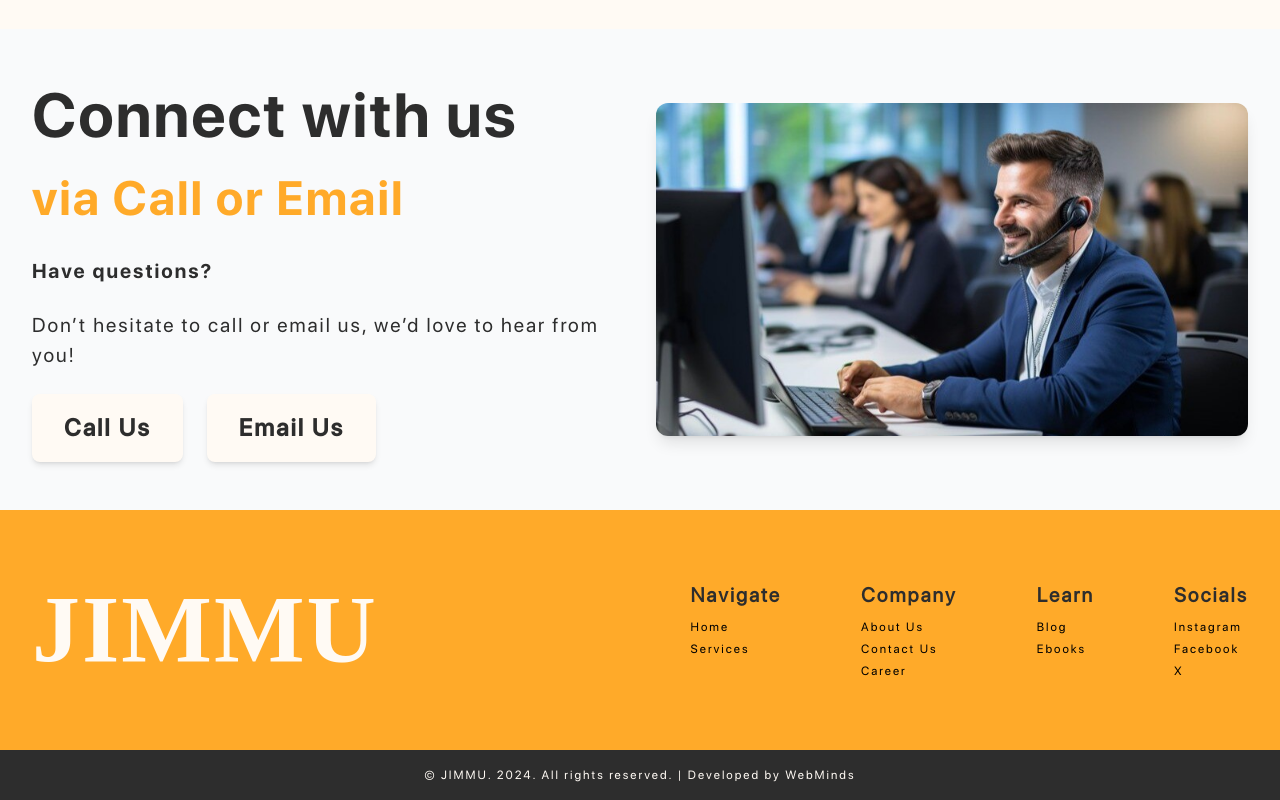
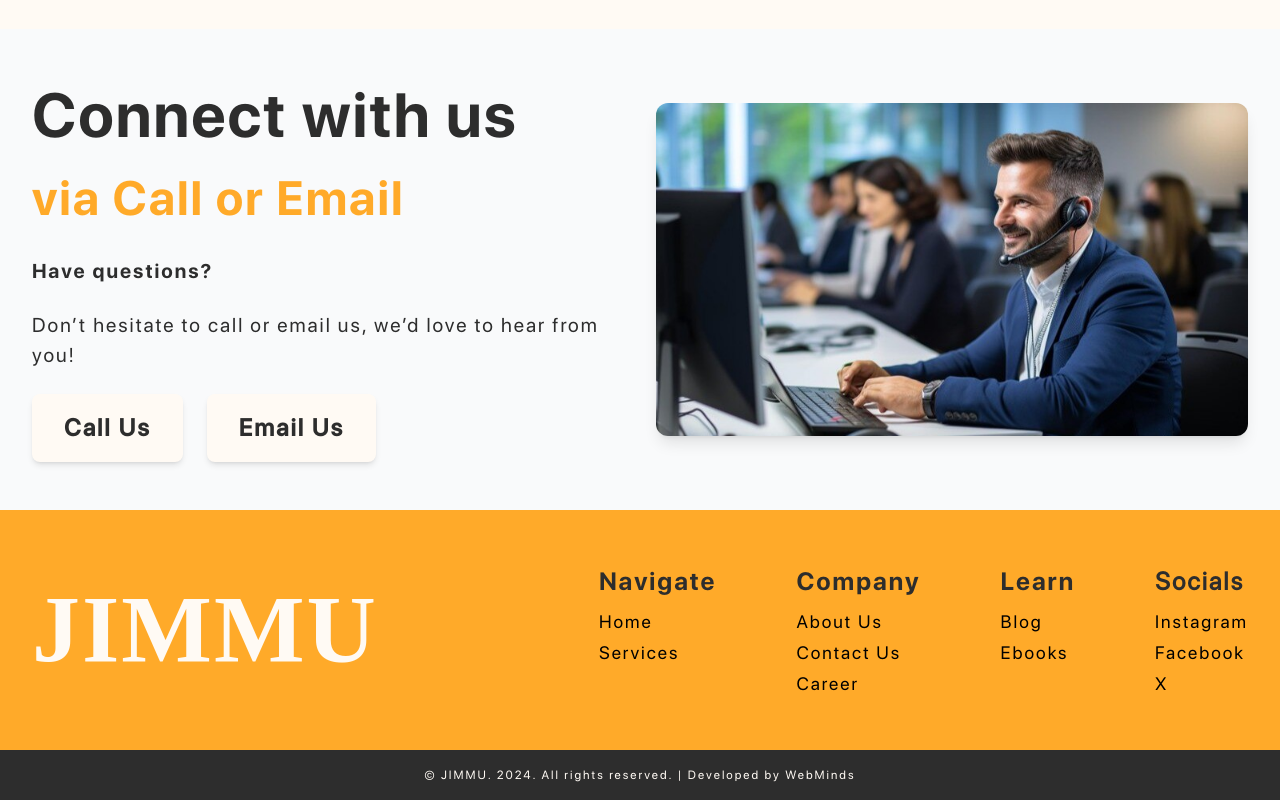
Before and after one commit to rumeshsmrr/Jimmu_V2, a React (Vite) app: page / in a window 1280 px wide. Shown: the part 7251-8051 px from the top of the page. Built offline with nearby package versions, Linux system fonts and the light colour scheme.

Commit message:
font shanges of footer

```diff
--- a/src/components/Footer.jsx
+++ b/src/components/Footer.jsx
@@ -9,34 +9,36 @@ const ConnectWithUs = () => {
   }, []);
 
   return (
-    <section className="bg-gray-50 py-12 px-8 mt-20">
+    <section className="bg-gray-50 py-12 px-8 mt-20" style={{ fontFamily: "SF_Regular, sans-serif" }}>
       <div className="max-w-screen-xl mx-auto grid grid-cols-1 md:grid-cols-2 items-center gap-8">
         {/* Left Section: Call to Action */}
         <div className="text-left space-y-6" data-aos="fade-right">
           <h2
             className="text-[62px] font-bold text-[#2D2D2D] leading-tight"
-            style={{ fontFamily: "SF_Bold" }}
+            style={{ fontFamily: "SF_Bold, sans-serif" }}
           >
             Connect with us <br />
-            <span className="text-[48px] font-bold text-[#FFAA29]" style={{ fontFamily: "SF_Bold" }}>via Call or Email</span>
+            <span className="text-[48px] font-bold text-[#FFAA29]" style={{ fontFamily: "SF_Bold, sans-serif" }}>
+              via Call or Email
+            </span>
           </h2>
-          <p
-            className="text-[20px] font-bold text-[#2D2D2D]"
-            style={{ fontFamily: "SF_Bold" }}
-          >
+          <p className="text-[20px] font-bold text-[#2D2D2D]" style={{ fontFamily: "SF_Bold, sans-serif" }}>
             Have questions?
           </p>
-          <p
-            className="text-[20px] text-[#2D2D2D]"
-            style={{ fontFamily: "SF_Regular" }}
-          >
+          <p className="text-[20px] text-[#2D2D2D]">
             Don’t hesitate to call or email us, we’d love to hear from you!
           </p>
           <div className="flex gap-6" data-aos="zoom-in">
-            <button className="px-8 py-4 bg-[#FFFAF4] text-[#2D2D2D] text-[24px] font-semibold rounded-lg shadow-md hover:shadow-lg hover:bg-[#FFAA29] transition" style={{ fontFamily: "SF_Medium" }}>
+            <button
+              className="px-8 py-4 bg-[#FFFAF4] text-[#2D2D2D] text-[24px] font-semibold rounded-lg shadow-md hover:shadow-lg hover:bg-[#FFAA29] transition"
+              style={{ fontFamily: "SF_Medium, sans-serif" }}
+            >
               Call Us
             </button>
-            <button className="px-8 py-4 bg-[#FFFAF4] text-[#2D2D2D] text-[24px] font-semibold rounded-lg shadow-md hover:shadow-lg hover:bg-[#FFAA29] transition" style={{ fontFamily: "SF_Medium" }}>
+            <button
+              className="px-8 py-4 bg-[#FFFAF4] text-[#2D2D2D] text-[24px] font-semibold rounded-lg shadow-md hover:shadow-lg hover:bg-[#FFAA29] transition"
+              style={{ fontFamily: "SF_Medium, sans-serif" }}
+            >
               Email Us
             </button>
           </div>
@@ -57,7 +59,7 @@ const Footer = () => {
   }, []);
 
   return (
-    <footer className="bg-[#FFAA29] py-12 px-8">
+    <footer className="bg-[#FFAA29] py-12 px-8" style={{ fontFamily: "SF_Regular, sans-serif" }}>
       <div className="max-w-screen-xl mx-auto flex flex-col md:flex-row justify-between items-center">
         {/* JIMMU Logo */}
         <div className="flex items-center justify-start md:w-1/3" data-aos="fade-up">
@@ -75,30 +77,38 @@ const Footer = () => {
           data-aos="fade-in"
         >
           <div>
-            <h4 className="text-[20px] font-semibold text-[#2D2D2D] mb-2">Navigate</h4>
-            <ul className="space-y-1 text-[12px]">
+            <h4 className="text-[25px] font-semibold text-[#2D2D2D] mb-2" style={{ fontFamily: "SF_Bold, sans-serif" }}>
+              Navigate
+            </h4>
+            <ul className="space-y-1 text-[18px]">
               <li className="hover:text-[#2D2D2D]">Home</li>
               <li className="hover:text-[#2D2D2D]">Services</li>
             </ul>
           </div>
           <div>
-            <h4 className="text-[20px] font-semibold text-[#2D2D2D] mb-2">Company</h4>
-            <ul className="space-y-1 text-[12px]">
+            <h4 className="text-[25px] font-semibold text-[#2D2D2D] mb-2" style={{ fontFamily: "SF_Bold, sans-serif" }}>
+              Company
+            </h4>
+            <ul className="space-y-1 text-[18px]">
               <li className="hover:text-[#2D2D2D]">About Us</li>
               <li className="hover:text-[#2D2D2D]">Contact Us</li>
               <li className="hover:text-[#2D2D2D]">Career</li>
             </ul>
           </div>
           <div>
-            <h4 className="text-[20px] font-semibold text-[#2D2D2D] mb-2">Learn</h4>
-            <ul className="space-y-1 text-[12px]">
+            <h4 className="text-[25px] font-semibold text-[#2D2D2D] mb-2" style={{ fontFamily: "SF_Bold, sans-serif" }}>
+              Learn
+            </h4>
+            <ul className="space-y-1 text-[18px]">
               <li className="hover:text-[#2D2D2D]">Blog</li>
               <li className="hover:text-[#2D2D2D]">Ebooks</li>
             </ul>
           </div>
           <div>
-            <h4 className="text-[20px] font-semibold text-[#2D2D2D] mb-2">Socials</h4>
-            <ul className="space-y-1 text-[12px]">
+            <h4 className="text-[25px] font-semibold text-[#2D2D2D] mb-2" style={{ fontFamily: "SF_Bold, sans-serif**" }}>
+              Socials
+            </h4>
+            <ul className="space-y-1 text-[18px]">
               <li className="hover:text-[#2D2D2D]">Instagram</li>
               <li className="hover:text-[#2D2D2D]">Facebook</li>
               <li className="hover:text-[#2D2D2D]">X</li>
@@ -112,7 +122,7 @@ const Footer = () => {
 
 const FooterBottom = () => {
   return (
-    <div className="bg-[#2D2D2D] text-center text-[12px] text-[#FFFAF4] py-4">
+    <div className="bg-[#2D2D2D] text-center text-[12px] text-[#FFFAF4] py-4" style={{ fontFamily: "SF_Regular, sans-serif" }}>
       © JIMMU. 2024. All rights reserved. | Developed by WebMinds
     </div>
   );
```
